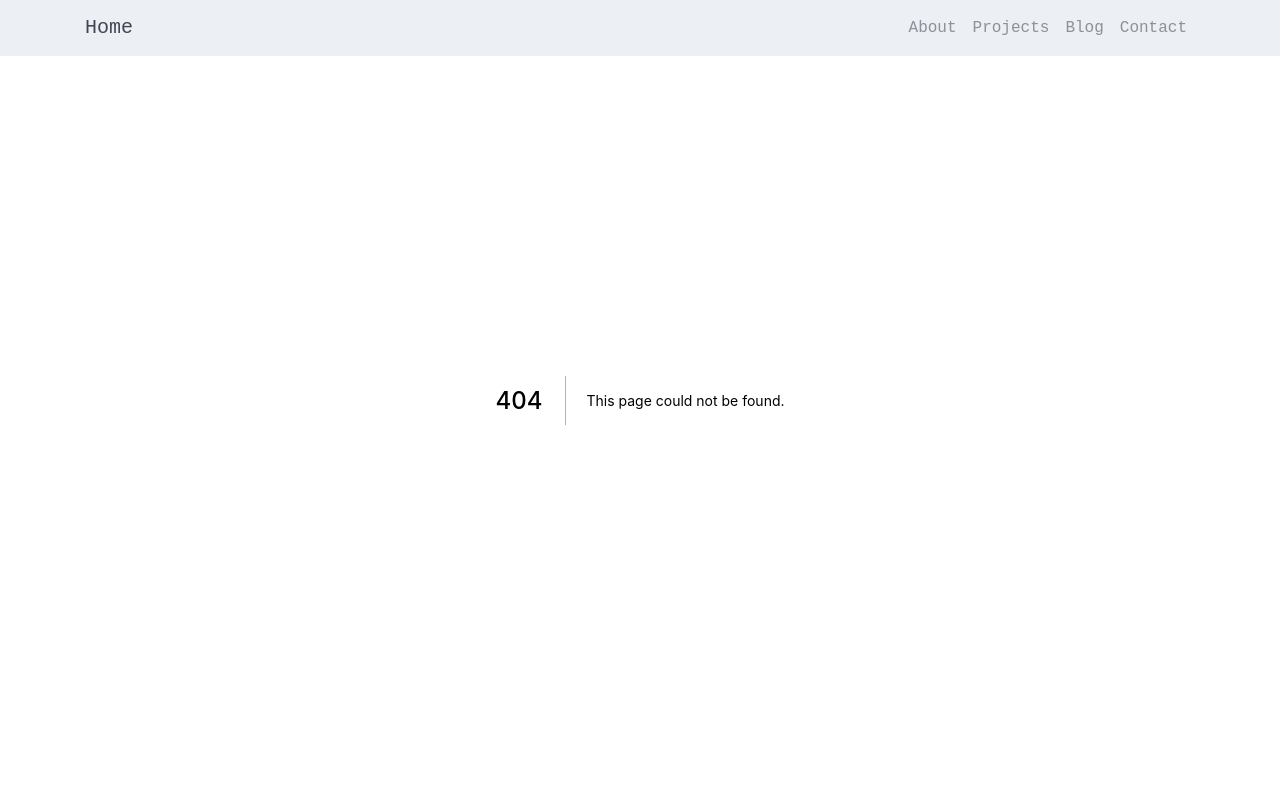
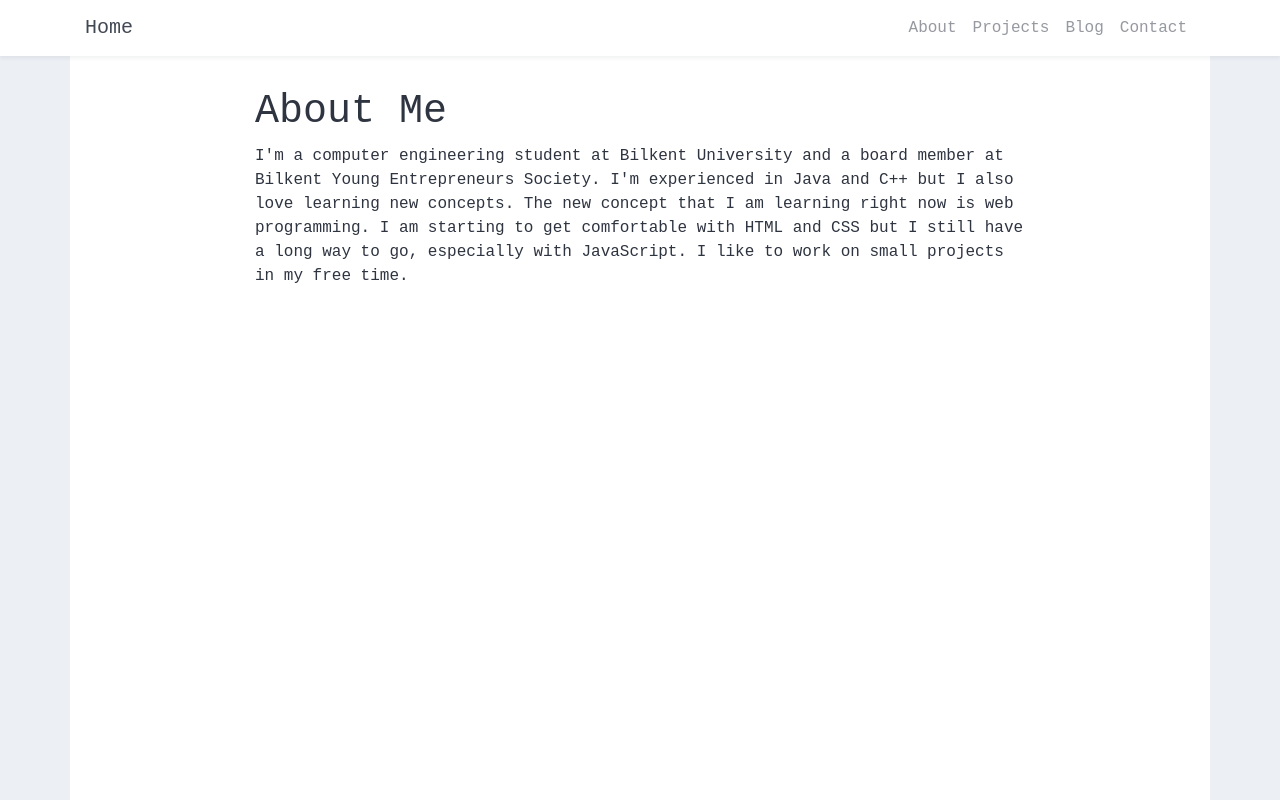
Before and after one commit to baykamsay/baykam.me, a Next.js app: page /about in a window 1280 px wide. Before the commit this address had no page. Built offline with nearby package versions, Linux system fonts and the light colour scheme; a web font is replaced by a local one.

Commit message:
Added different pages

```diff
--- a/components/navigation.js
+++ b/components/navigation.js
@@ -3,7 +3,7 @@ import { Navbar, Nav, Container } from "react-bootstrap";
 
 export default function Navigation() {
   return (
-    <Navbar bg="light" expand="md" fixed="top">
+    <Navbar bg="white" expand="md" fixed="top" className="shadow-sm">
       <Container>
         <Link href="/" passHref>
           <Navbar.Brand>Home</Navbar.Brand>
--- /dev/null
+++ b/pages/about.js
@@ -0,0 +1,33 @@
+import Head from "next/head";
+import { Container } from "react-bootstrap";
+
+export default function About() {
+  return (
+    <div>
+      <Head>
+        <title>Baykam Say | About</title>
+        <link rel="icon" href="/favicon.ico" />
+      </Head>
+
+      <main>
+        <Container
+          className="bg-white"
+          style={{ minHeight: "100vh", paddingTop: "56px" }}
+        >
+          <Container fluid="md" style={{ maxWidth: 800, marginTop: "2rem" }}>
+            <h1>About Me</h1>
+            <p>
+              I'm a computer engineering student at Bilkent University and a
+              board member at Bilkent Young Entrepreneurs Society. I'm
+              experienced in Java and C++ but I also love learning new concepts.
+              The new concept that I am learning right now is web programming. I
+              am starting to get comfortable with HTML and CSS but I still have
+              a long way to go, especially with JavaScript. I like to work on
+              small projects in my free time.{" "}
+            </p>
+          </Container>
+        </Container>
+      </main>
+    </div>
+  );
+}
--- a/styles/globals.scss
+++ b/styles/globals.scss
@@ -1,10 +1,14 @@
 @import "./styles/bootstrapTheme.scss";
 
+.background {
+  // background-image: url("/background.svg");
+  // background-repeat: no-repeat;
+  // background-position: center center;
+  // background-size: cover;
+  // background-attachment: fixed;
+  background-color: $white;
+}
+
 body {
-  background-image: url("/background.svg");
-  background-repeat: no-repeat;
-  background-position: center center;
-  // background-size: 1920px 1080px;
-  background-size: cover;
-  background-attachment: fixed;
+  background-color: $gray-100;
 }
```
Also changed, not shown: pages/blog.js (added, +19 -0 lines), pages/contact.js (added, +19 -0 lines), pages/index.js (+14 -10 lines), pages/projects.js (added, +19 -0 lines), styles/bootstrapTheme.scss (+0 -14 lines), components/coding-svg.js (added), public/coding.svg (added), 1 other file (tests, documents, lock files or other folders).
